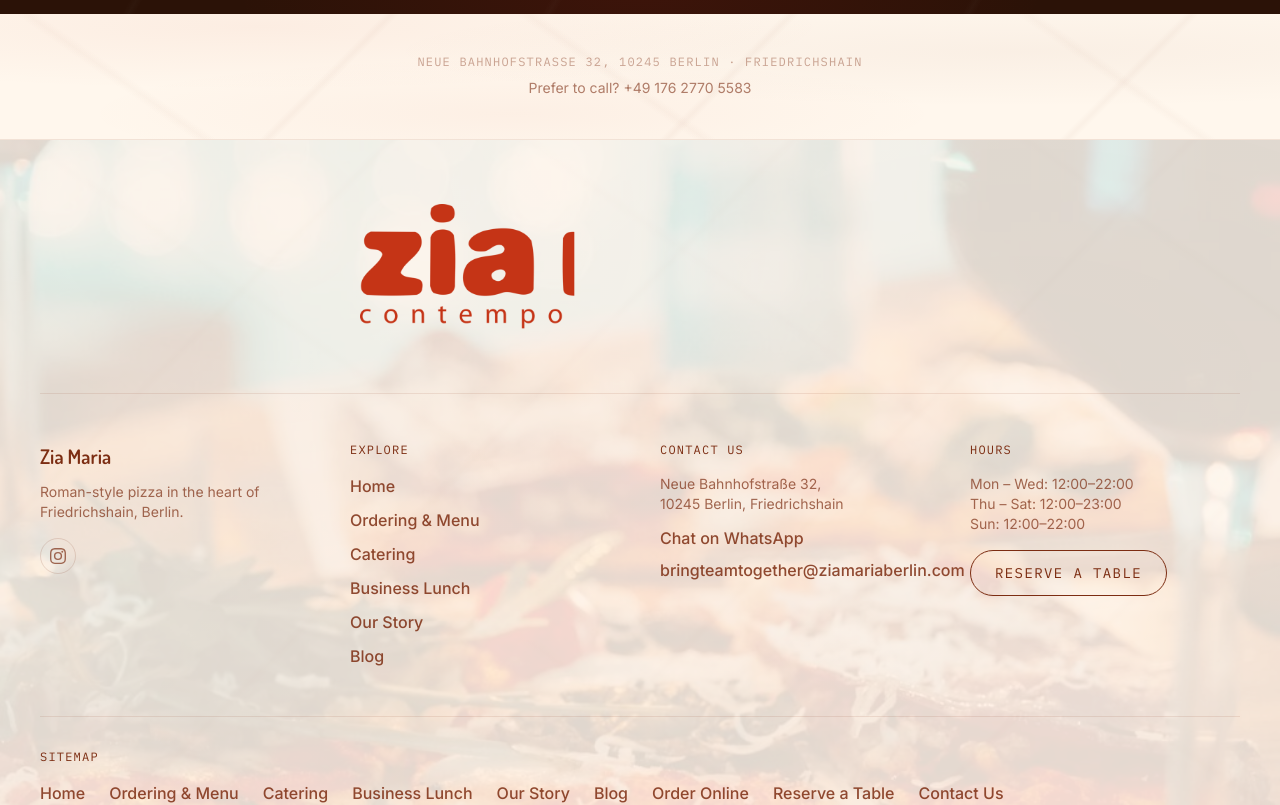
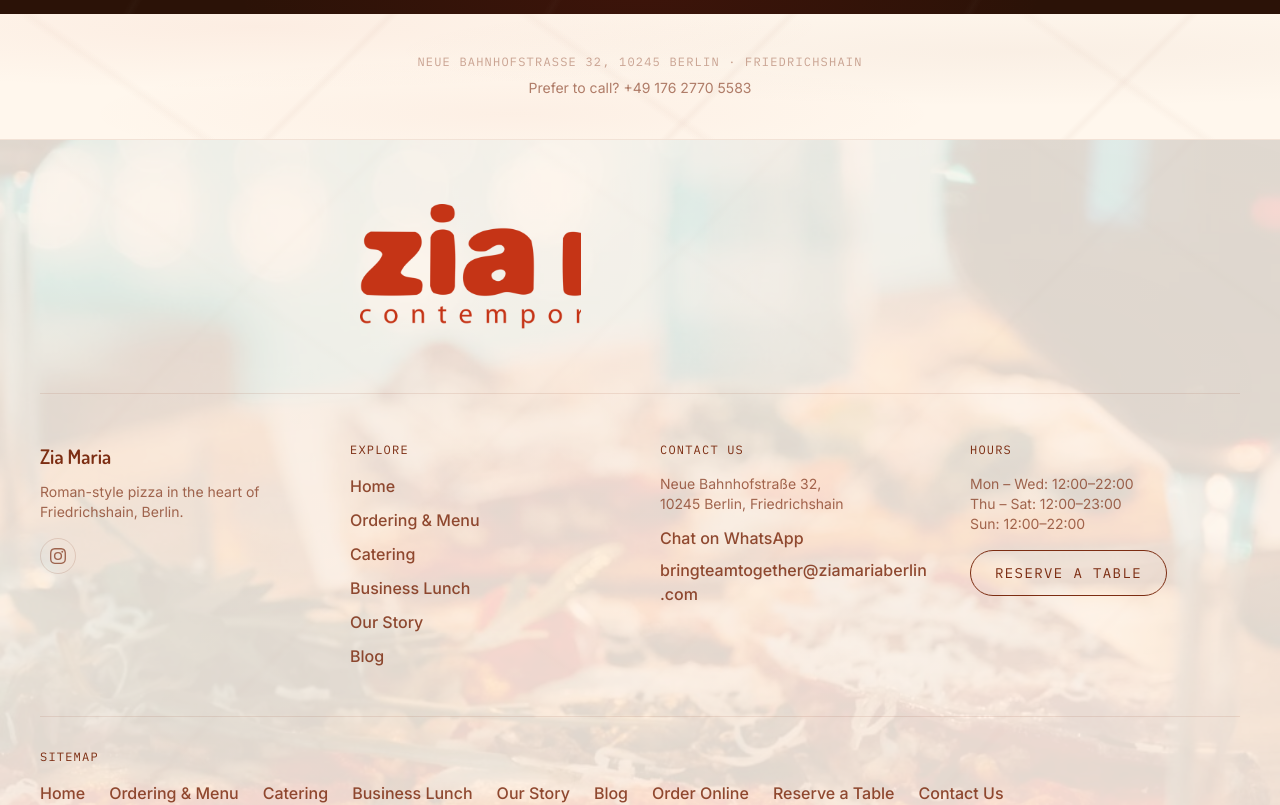
Before and after one commit to ziamariaberlin2-home/one-scroll-web, a Next.js app: page /order in a window 1280 px wide. Shown: the part 2120-2925 px from the top of the page. Built offline with nearby package versions, Linux system fonts and the light colour scheme.

Commit message:
Fix footer: wrap email, clear space for floating buttons

```diff
--- a/components/Footer.js
+++ b/components/Footer.js
@@ -35,7 +35,7 @@
     'text-base font-medium text-ink/85 transition-colors hover:text-wine-dark hover:underline underline-offset-4';
 
   return (
-    <footer className="relative overflow-hidden border-t border-ink/10 pb-14 pt-16 text-ink/70">
+    <footer className="relative overflow-hidden border-t border-ink/10 pb-32 pt-16 text-ink/70 md:pb-20">
       <div className="marble-light absolute inset-0" />
       <Image
         src={`${basePath}/images/gallery/food-5.jpg`}
@@ -92,7 +92,7 @@
             <a href="https://wa.me/4917627705583" target="_blank" rel="noopener noreferrer" className={`mt-3 block ${linkClass}`}>
               Chat on WhatsApp
             </a>
-            <a href="mailto:bringteamtogether@ziamariaberlin.com" className={`mt-2 block ${linkClass}`}>
+            <a href="mailto:bringteamtogether@ziamariaberlin.com" className={`mt-2 block break-words ${linkClass}`}>
               bringteamtogether@ziamariaberlin.com
             </a>
           </div>
```
